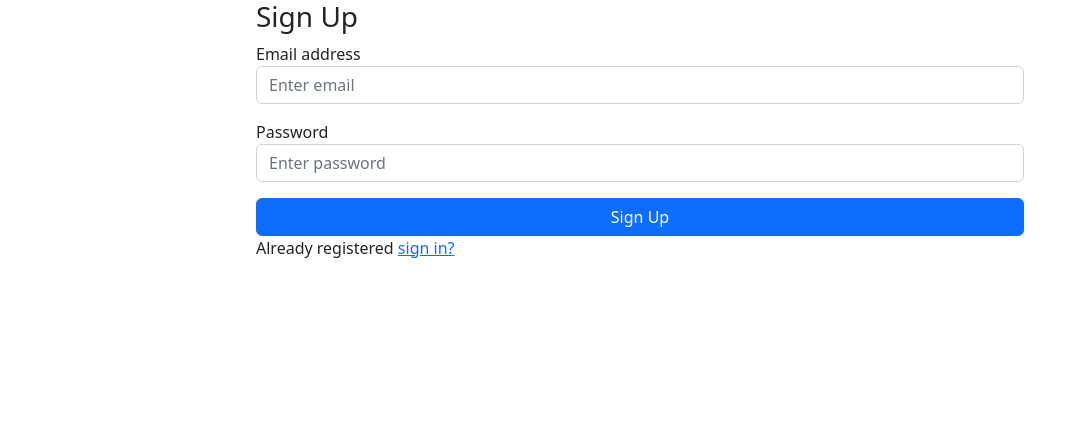
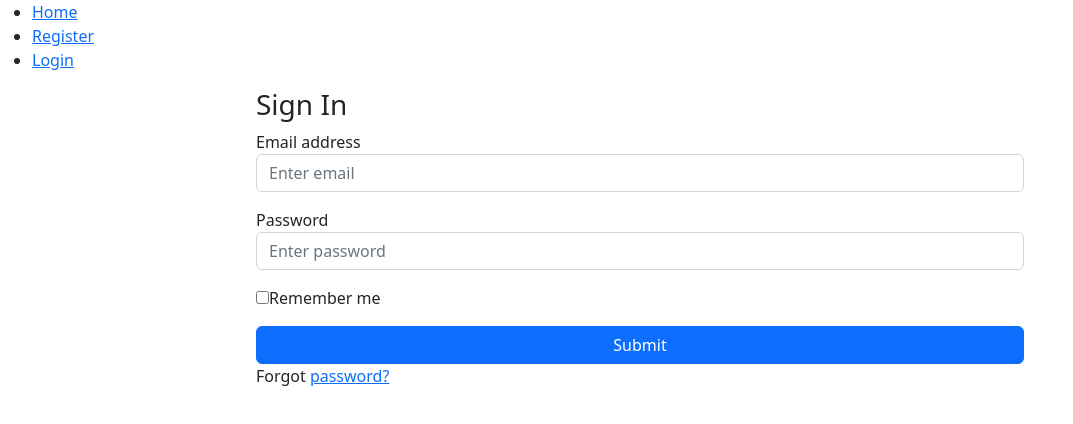
Before and after one commit to ninaismail/reactsongreviewappv2, a React (Create React App) app: page /login in a window 1280 px wide. Shown: the top 424 px of the page, without its empty margins (0-1073 px from the left). Built offline with nearby package versions, Linux system fonts and the light colour scheme.

Commit message:
auth but not finished yet

```diff
--- a/package.json
+++ b/package.json
@@ -10,6 +10,7 @@
     "bootstrap": "^5.2.0",
     "react": "^18.2.0",
     "react-dom": "^18.2.0",
+    "react-router-dom": "^6.3.0",
     "react-scripts": "5.0.1",
     "react-use-effect": "^0.0.1",
     "react-use-state": "^0.0.1",
--- a/src/App.js
+++ b/src/App.js
@@ -2,12 +2,42 @@ import MusicList from './components/MusicList.js';
 import MusicAdd from './components/MusicAdd.js';
 import Register from './components/register.js';
 import Login from './components/login.js';
+import Errror404 from './components/error404.js';
+
+import {
+  BrowserRouter as Router,
+  Route,
+  Routes,
+  Link
+} from "react-router-dom";
 import './App.css';
 function App() {
   return (
-    <div ClassName="App">
-         <Register/>
-    </div>
+    <Router>
+      <div>
+        <nav>
+          <ul>
+            <li>
+              <Link to="/home">Home</Link>
+            </li>
+            <li>
+              <Link to="/register">Register</Link>
+            </li>
+            <li>
+              <Link to="/login">Login</Link>
+            </li>
+          </ul>
+        </nav>
+
+        <Routes>
+          <Route path="/" element={<MusicAdd />}/>
+          <Route path="/login" element={<Login />}/>
+          <Route path="/register" element={<Register />}/>
+          <Route path="/home" element={<MusicList Authorized={true}/>}/>
+          <Route path="/error404" element={<Errror404 />}/>
+        </Routes>
+      </div>
+    </Router>
   )
 }
 export default App;
--- a/src/components/MusicList.js
+++ b/src/components/MusicList.js
@@ -1,13 +1,18 @@
 import axios from "axios";
 import {useState, useEffect} from 'react';
+import { Navigate } from 'react-router-dom';
 
-function MusicList() {
-//  the container is the data we get from the api
+function MusicList({Authorized}) {
+  //  the container is the data we get from the api
 const [results,setResults] = useState([])
 useEffect(() => {
     fetchData()
   },[])
- function fetchData(){
+
+if(!Authorized){
+  return <Navigate to="/login"/>
+}
+function fetchData(){
   axios.request('http://localhost:3001/music').then(function (response) {
     console.log(response.data)
   setResults(response.data)
--- /dev/null
+++ b/src/components/error404.js
@@ -0,0 +1,7 @@
+import React from 'react'
+function error404() {
+  return (
+<div>ERROR! PAGE NOT FOUND.</div>
+  )
+}
+export default error404;
--- a/src/components/login.js
+++ b/src/components/login.js
@@ -1,8 +1,10 @@
 import React from 'react';
 import axios from 'axios';
-import {useState, useEffect} from 'react';
+import {useState} from 'react';
+import { useNavigate } from 'react-router-dom';
+
 function Login() {
-
+const navigate = useNavigate();
   const [email, setEmail] = useState('');
   const [password, setPassword] = useState('');
 
@@ -58,7 +60,10 @@ function Login() {
           </div>
         </div>
         <div className="d-grid">
-          <button type="submit" className="btn btn-primary">
+          <button type="submit" className="btn btn-primary"
+          onClick={() => {
+            navigate('/home');
+          }}>
             Submit
           </button>
         </div>
--- a/src/components/register.js
+++ b/src/components/register.js
@@ -1,6 +1,6 @@
 import React from 'react';
 import axios from 'axios';
-import {useState, useEffect} from 'react';
+import {useState} from 'react';
 
 function Register() {
   const [emailReg, setEmailReg] = useState('');
@@ -51,7 +51,7 @@ function Register() {
           </button>
         </div>
         <p className="forgot-password text-right">
-          Already registered <a href="/sign-in">sign in?</a>
+          Already registered <a href="/login">sign in?</a>
         </p>
       </form>
       </div>
```
Also changed, not shown: 1 other file (tests, documents, lock files or other folders).
